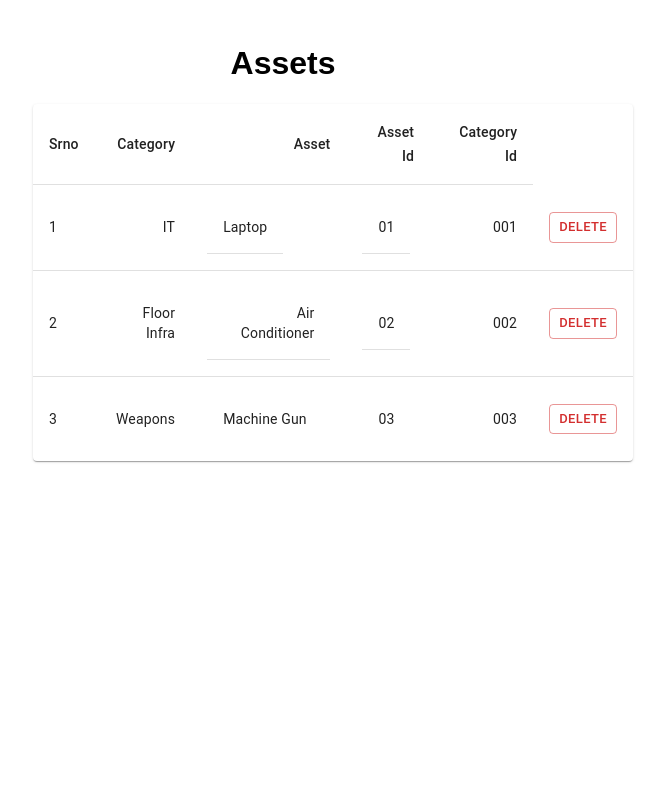
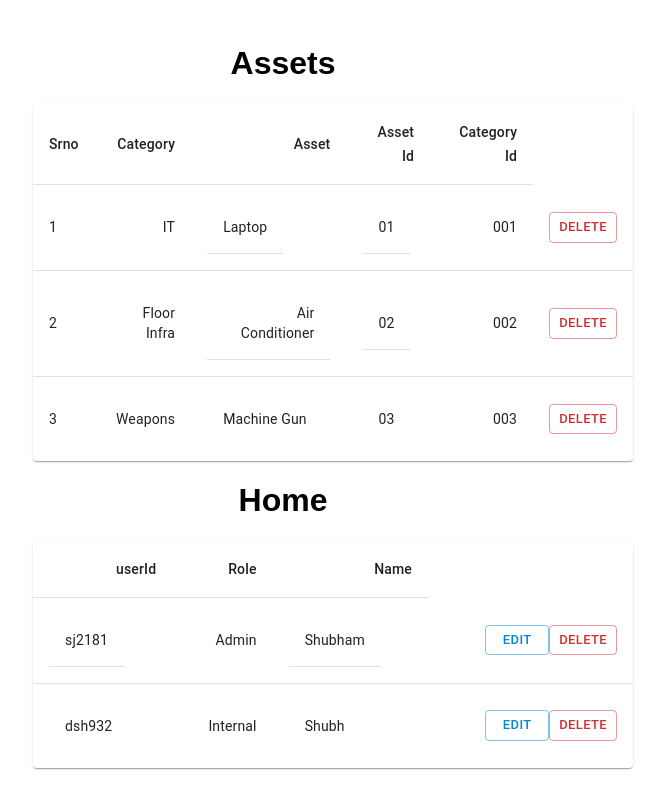
Before and after one commit to amodhp/admin-frontend, a React (Create React App) app: page / in a window 1280 px wide. Shown: the whole page, without its empty margins (357-1022 px from the left). Built offline with nearby package versions, Linux system fonts and the light colour scheme.

Commit message:
Tables Done

```diff
--- a/src/App.js
+++ b/src/App.js
@@ -2,6 +2,7 @@ import React from "react";
 import "./App.css";
 
 import AssetsTable from "./components/AssetsTable";
+import Home from "./components/Home";
 
 const fetchedProducts = [
   {
@@ -33,6 +34,8 @@ function App() {
         products={fetchedProducts}
         stockEvents={fetchedStockEvents}
       />
+      <h1>Home</h1>
+      <Home/>
     </div>
   );
 }
--- /dev/null
+++ b/src/components/Home.js
@@ -0,0 +1,71 @@
+import * as React from "react";
+import Table from "@mui/material/Table";
+import TableBody from "@mui/material/TableBody";
+import TableCell from "@mui/material/TableCell";
+import TableContainer from "@mui/material/TableContainer";
+import TableHead from "@mui/material/TableHead";
+import TableRow from "@mui/material/TableRow";
+import Paper from "@mui/material/Paper";
+import { Button } from "@mui/material";
+
+function createUserCategory(asset_list, user_role) {
+    return { asset_list, user_role };
+  }
+
+  function createUser(user_name, user_id) {
+    return { user_name, user_id };
+  }
+const rows = [
+    createUserCategory([createUser("Shubham", "sj2181")], "Admin"),
+    createUserCategory([createUser("Shubh", "dsh932")], "Internal"),
+  ];
+function Home(props) {
+  return (
+    <TableContainer
+      style={{ maxWidth: 2500, minWidth: 600 }}
+      component={Paper}
+    >
+      <Table aria-label="simple table">
+        <TableHead>
+          <TableRow>
+            <TableCell align="right">userId</TableCell>
+            <TableCell align="right">Role</TableCell>
+            <TableCell align="right">Name</TableCell>
+          </TableRow>
+        </TableHead>
+        <TableBody>
+          {rows.map((row, index) => (
+            <TableRow
+              sx={{ "&:last-child td, &:last-child th": { border: 0 } }}
+            >
+              <TableCell align="right">
+                {row.asset_list.map((item) => (
+                  <TableCell align="right">{item.user_id}</TableCell>
+                ))}
+              </TableCell>
+
+              <TableCell align="right">{row.user_role}</TableCell>
+
+              <TableCell align="right">
+                {row.asset_list.map((item) => (
+                  <TableCell align="right">{item.user_name}</TableCell>
+                ))}
+              </TableCell>
+
+              <TableCell align="right">
+                <Button size="small" variant="outlined" color="info">
+                  Edit
+                </Button>
+                <Button size="small" variant="outlined" color="error">
+                  Delete
+                </Button>
+              </TableCell>
+            </TableRow>
+          ))}
+        </TableBody>
+      </Table>
+    </TableContainer>
+  );
+}
+
+export default Home;
```
